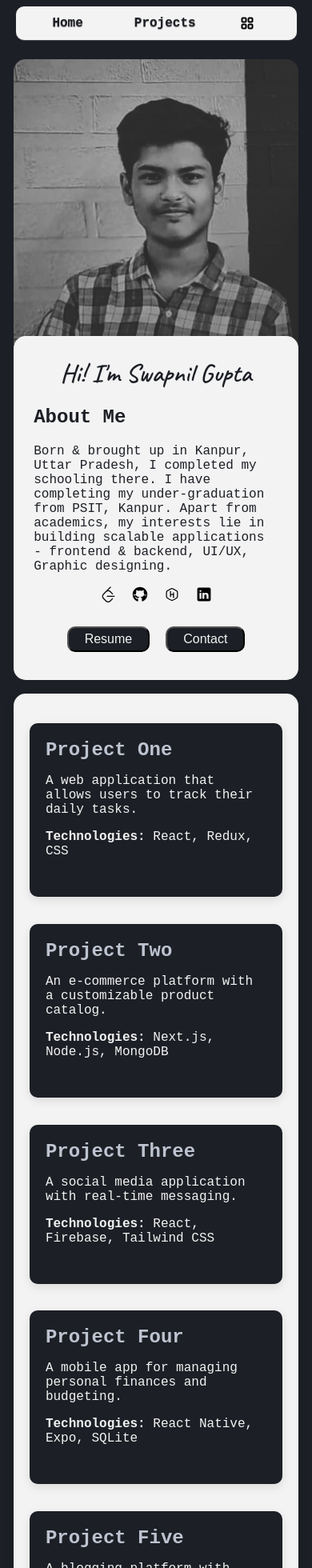
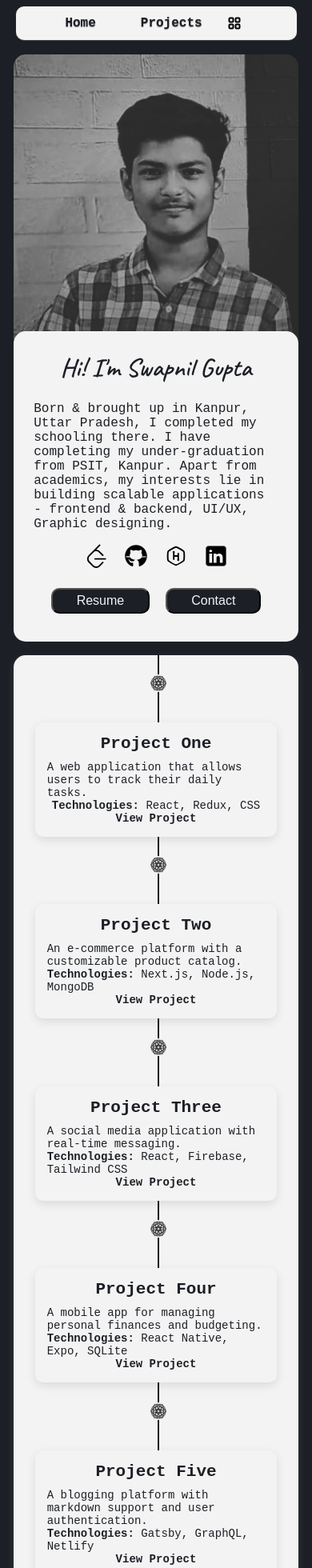
Before and after one commit to swapnilgupta14/Personal-Porfolio-using-Next.js, a Next.js app: page / in a window 390 px wide. Shown: the top 1960 px of the page at 80% size. Built offline with nearby package versions, Linux system fonts and the light colour scheme; a web font is replaced by a local one.

Commit message:
new :: developemnts in design

```diff
--- a/src/component/Homepage.js
+++ b/src/component/Homepage.js
@@ -14,8 +14,7 @@ const Homepage = () => {
                 <div className='right-text'>
                     <h1 className='caveat-cursive-regular'>Hi! I'm Swapnil Gupta</h1>
                     <div>
-                        <h2>About Me</h2>
-                        <p>Born & brought up in Kanpur, Uttar Pradesh, I completed my schooling there.
+                        <p >Born & brought up in Kanpur, Uttar Pradesh, I completed my schooling there.
                             I have completing my under-graduation from PSIT, Kanpur. Apart from academics,
                             my interests lie in building scalable applications - frontend & backend, UI/UX,
                             Graphic designing.
@@ -23,16 +22,16 @@ const Homepage = () => {
                     </div>
                     <div className='social-nav-container'>
                         <div className="social-nav">
-                            <a className="icon" href="https://www.facebook.com/rishabh.gupta.9083477"><Leetcode width={20} height={20}/></a>
-                            <a  className="icon"  href="https://github.com/rishotics"><Github width={20} height={20}/></a>
-                            <a className="icon"  href="https://www.youtube.com/user/rishabhgupta05"><HackerRank width={20} height={20}/></a>
-                            <a  className="icon"  href="https://www.linkedin.com/in/rishotics"><Linkedin width={20} height={20}/></a>
+                            <a className="icon" href="#"><Leetcode/></a>
+                            <a  className="icon"  href="#"><Github /></a>
+                            <a className="icon"  href="#"><HackerRank/></a>
+                            <a  className="icon"  href="#"><Linkedin/></a>
                         </div>
                     </div>
                     <div>
                         <div className='button-container'>
-                            <button className='buttons'>Resume</button>
-                            <button className='buttons'>Contact</button>
+                            <button className='buttons'><p>Resume</p></button>
+                            <button className='buttons'><p>Contact</p></button>
                         </div>
                     </div>
                 </div>
--- a/src/component/Project.js
+++ b/src/component/Project.js
@@ -43,15 +43,16 @@ const projectsData = [
 const Project = () => {
   return (
     <div className='project-container'>
+      <div className='timeline'></div>
       {projectsData.map((project, index) => (
         <div key={index} className='project-card'>
+          <div className='timeline-indicator'></div>
           <h2>{project.title}</h2>
           <p>{project.description}</p>
           <p><strong>Technologies:</strong> {project.technologies.join(', ')}</p>
           <a href={project.link} target="_blank" rel="noopener noreferrer">View Project</a>
         </div>
       ))}
-
     </div>
   );
 }
--- a/src/component/header.js
+++ b/src/component/header.js
@@ -35,7 +35,7 @@ const Header = () => {
   };
 
   return (
-    <header>
+    <header className='app-header app-header-large'>
       <nav className={`navbar ${isMobile ? 'mobile' : ''} ${isTablet ? 'tablet' : ''}`}>
         <div className="navbar-tray">
           <ul className="navbar-list">
--- a/src/component/icon/icon.js
+++ b/src/component/icon/icon.js
@@ -46,7 +46,7 @@ export const HackerRank = ({ width, height }) => {
 
 export const Mail = ({ width, height }) => {
   return (
-    <svg xmlns="http://www.w3.org/2000/svg" x="0px" y="0px"  width={width} height={height} viewBox="0 0 50 50">
+    <svg xmlns="http://www.w3.org/2000/svg" x="0px" y="0px" width={width} height={height} viewBox="0 0 50 50">
       <path d="M12 23.403V23.39 10.389L11.88 10.3h-.01L9.14 8.28C7.47 7.04 5.09 7.1 3.61 8.56 2.62 9.54 2 10.9 2 12.41v3.602L12 23.403zM38 23.39v.013l10-7.391V12.41c0-1.49-.6-2.85-1.58-3.83-1.46-1.457-3.765-1.628-5.424-.403L38.12 10.3 38 10.389V23.39zM14 24.868l10.406 7.692c.353.261.836.261 1.189 0L36 24.868V11.867L25 20l-11-8.133V24.868zM38 25.889V41c0 .552.448 1 1 1h6.5c1.381 0 2.5-1.119 2.5-2.5V18.497L38 25.889zM12 25.889L2 18.497V39.5C2 40.881 3.119 42 4.5 42H11c.552 0 1-.448 1-1V25.889z"></path>
     </svg>
   );
@@ -59,3 +59,19 @@ export const Leetcode = ({ width, height }) => {
     </svg>
   );
 };
+
+export const IndicatorIcon = () => {
+  return (
+    <svg
+      width="100%"
+      height="100%"
+      viewBox="0 0 100 100"
+      xmlns="http://www.w3.org/2000/svg"
+    >
+      <path
+        d="M50 2.5C30.5 2.5 13.7 19.3 13.7 38.8 13.7 56.1 29.1 63.4 50 97.5 70.9 63.4 86.3 56.1 86.3 38.8 86.3 19.3 69.5 2.5 50 2.5zM50 0C78.5 0 100 21.5 100 50S78.5 100 50 100 0 78.5 0 50 21.5 0 50 0z"
+        fill="black"
+      />
+    </svg>
+  )
+}
--- a/src/styles/Homepage.scss
+++ b/src/styles/Homepage.scss
@@ -63,6 +63,8 @@
 
                     .icon {
                         margin: 0px 10px;
+                        width: 30px;
+                        height: 30px;
                     }
                 }
             }
@@ -130,7 +132,12 @@
                 border-radius: 10px;
                 margin: 10px;
                 font-size: 16px;
-                padding: 5px 20px;
+                padding: 0px 20px;
+
+                p{
+                    padding: 5px 10px;
+                    margin: 0;
+                }
             }
         }
 
@@ -149,7 +156,7 @@
         margin: 10px;
         font-size: 16px;
         // font-weight: bold;
-        padding: 1vh 3vh;
+        padding: 0vh 2vh;
         color: $secondary-color;
     }
 }
--- a/src/styles/Project.scss
+++ b/src/styles/Project.scss
@@ -8,22 +8,25 @@
     display: flex;
     flex-wrap: wrap;
     justify-content: center;
-    align-items: center;
+    align-items: flex-start;
     padding: 20px;
     box-shadow: 0 4px 12px rgba(0, 0, 0, 0.1);
     transition: background-color 0.3s ease;
+    position: relative;
+
+
 
     .project-card {
         background-color: $accent-color;
         margin: 2vh 2vh;
         padding: 20px;
         color: $secondary-color;
-        overflow-x: auto;
         height: fit-content;
         width: calc(33% - 40px);
         border-radius: 10px;
         box-shadow: 0 4px 8px rgba(0, 0, 0, 0.1);
         transition: transform 0.3s ease, box-shadow 0.3s ease;
+
 
         &:hover {
             transform: translateY(-10px);
@@ -57,28 +60,68 @@
 
 @media (max-width: 768px) {
     .project-container {
-        min-height: fit-content;
-        max-height: fit-content;
-        min-width: fit-content;
-        background-color: $secondary-color;
-        border-radius: 15px;
-        color: $accent-color;
-        display: flex;
         flex-direction: column;
-        justify-content: space-between;
+        align-items: center;
         margin: 2vh;
-        padding: 20px;
-        box-shadow: 0 4px 12px rgba(0, 0, 0, 0.1);
-        transition: background-color 0.3s ease;
+        box-shadow: 0 4px 12px rgba(255, 255, 255, 0.1);
+        padding: 10px;
+        border-left: none;
+        padding-top: 5vh;
+
+        .timeline {
+            position: absolute;
+            left: 50.5%;
+            top: 0;
+            bottom: 0;
+            width: 2px;
+            background: $accent-color;
+            z-index: 0;
+        }
+
+        .timeline-indicator {
+            position: absolute;
+            left: 51%;
+            width: 22px;
+            height: 22px;
+            border-radius: 50%;
+            background-color: $secondary-color;
+            transform: translateX(-50%);
+            z-index: 1;
+            background-image: url('/icons8-mandala-100.png');
+            background-size: contain;
+            background-repeat: no-repeat;
+            background-position: center;
+        }
 
         .project-card {
-            background-color: $accent-color;
+            width: 90%;
+            margin: 5vh 0;
+            padding: 15px;
+            font-size: 14px;
+            box-shadow: none;
+            position: relative;
+            background-color: $secondary-color;
+            color: $accent-color;
             box-shadow: 0 4px 12px rgba(0, 0, 0, 0.1);
-            color: $secondary-color;
-            width: 100%;
-            margin: 2vh 0;
+            z-index: 1;
+            display: flex;
+            flex-direction: column;
+            align-items: center;
 
+            &:nth-of-type(n + 2) .timeline-indicator {
+                /* Indicators starting from the second card */
+                top: -60px;
+                /* Positioned above each card */
+            }
 
+            h2 {
+                color: $accent-color;
+            }
+
+            p,
+            a {
+                margin: 0;
+            }
         }
     }
 }
--- a/src/styles/header.scss
+++ b/src/styles/header.scss
@@ -2,6 +2,7 @@
 @import url('https://fonts.googleapis.com/css2?family=Tangerine:wght@400;700&display=swap');
 @import url('https://fonts.googleapis.com/css2?family=Dekko&display=swap');
 
+.app-header{
 .navbar {
   width: 70%;
   margin: 2rem auto;
@@ -13,8 +14,12 @@
   display: flex;
   justify-content: center;
   align-items: center;
-  // min-height: 7vh;
   max-height: 7vh;
+  position: fixed;
+  top: 0;
+  left: 0;
+  right: 0;
+  z-index: 1000;
 
   .navbar-list {
     list-style: none;
@@ -88,6 +93,7 @@
     }
   }
 }
+}
 
 @media (max-width: 1024px) {
   .navbar {
@@ -111,13 +117,23 @@
 }
 
 @media (max-width: 768px) {
+
+  .app-header {
+    max-height: 6vh;
+    background: transparent;
+    margin-bottom: 8vh;
+
     .navbar {
       width: 90%;
       max-height: 5vh;
       margin-top: 0.5rem;
       flex-direction: row;
       box-shadow: 0px 0.5px 1px rgb(116, 115, 115);
-    position: relative;
+      position: fixed;
+      left: 0;
+      right: 0;
+      z-index: 1000;
+
 
       .navbar-list {
         flex-direction: row;
@@ -129,7 +145,9 @@
           padding: 0;
 
           .navbar-link {
-          margin: 0;
+            margin-left: -20px;
+            margin-right: -20px;
+            font-size: 16px;
           }
 
           .navbar-link-item {
@@ -222,6 +240,7 @@
       }
     }
   }
+}
 
 .rotate-icon {
   transform: rotate(180deg);
```
Also changed, not shown: public/icons8-mandala-100.png (added). Lines whose indentation alone changed are shown as unchanged.
